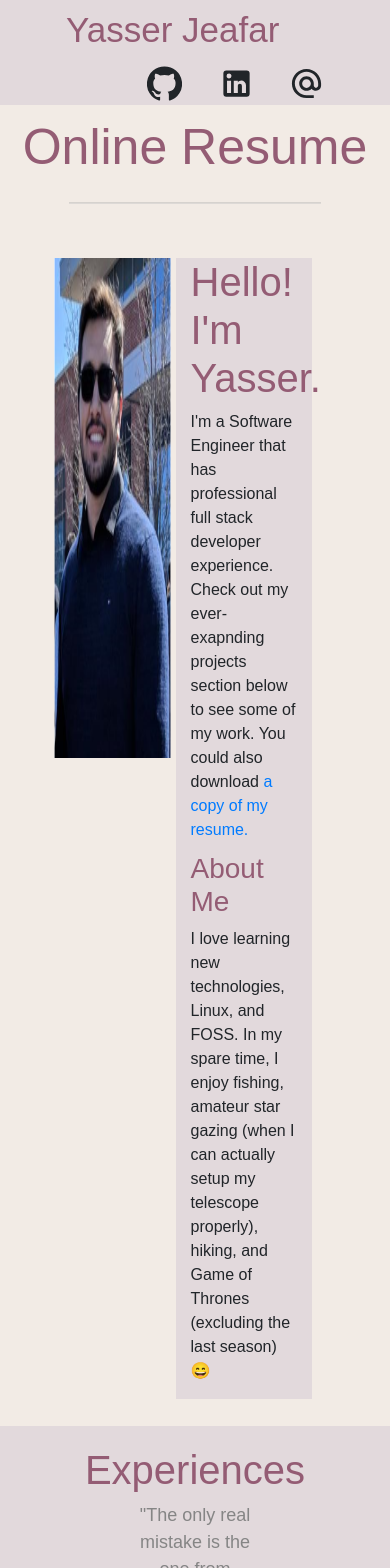
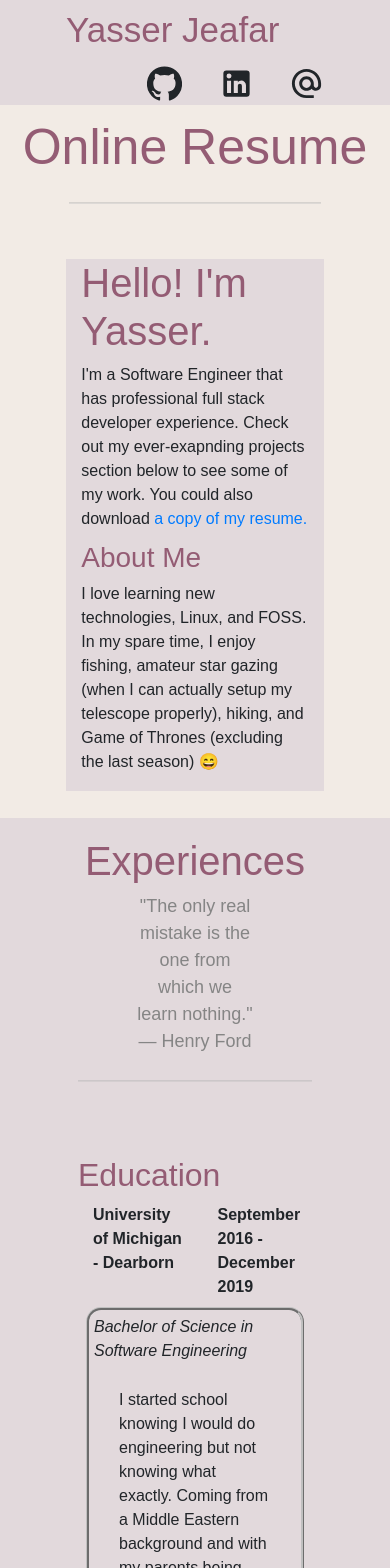
Before and after one commit to yjeafar/yjeafar.github.io, a React (Create React App) app: page / in a window 390 px wide. Shown: the top 1568 px of the page. Built offline with nearby package versions, Linux system fonts and the light colour scheme.

Commit message:
Fixed styling issues for mobile
Mobile website looks a bit different so I fixed styling in about me and experience

```diff
--- a/src/css/about-me.css
+++ b/src/css/about-me.css
@@ -4,7 +4,7 @@
 }
 
 #pictureBorder {
-    padding: 1% 10% 2% 10%;
+    padding: 1% 12% 2% 12%;
     width: 90%;
     min-width: 300px;
 }
@@ -39,3 +39,16 @@
     padding-right: 20%;
     min-width: 300px;
 }
+
+@media screen and (max-width: 550px ) {
+    #imageMinWidth {
+        display: none;
+    }
+    #aboutMeMinWidth {
+        width: 100%;
+        float: right
+    }
+    #pictureBorder {
+        margin-left: 5%;
+    }
+}
--- a/src/js/about-me.js
+++ b/src/js/about-me.js
@@ -32,7 +32,7 @@ export default function AboutMe({ forwardedRef }) {
   const classes = useStyles();
 
   return (
-    <div>
+    <div ref={forwardedRef}>
       <div id="headerStyle">
         <Row style={{marginRight:0 /* Row margin adds horizontal scroll bar, this makes sure it doesn't appear */}}>
           <Col id="nameStyle">
@@ -46,16 +46,16 @@ export default function AboutMe({ forwardedRef }) {
         </Row>
       </div>
       <NavBar />
-      <div className="lightBackground" ref={forwardedRef}>
+      <div className="lightBackground" >
         <Container className="containerStyle, AboutMe">
         <h1 id="appHeader">Online Resume</h1>
           <hr className='horizontalLine' style={{ width: '70%' }} />
           <Row className="justify-content-md-center" >
             <div id="pictureBorder">
-              <Col className={ classes.imageStyle }>
-                <img src={me} alt="me" width="100%" height="500" />
+              <Col className= { classes.imageStyle }>
+                <img id="imageMinWidth" src={me} alt="me" width="100%" height="500" />
               </Col>
-              <Col className={classes.descriptionStyle} >
+              <Col className={classes.descriptionStyle} id="aboutMeMinWidth" >
                 <h1 className={ classes.accentColor }>Hello! I'm Yasser. </h1>
                 <div style={{ paddingBottom: 10 }}>
                   I'm a Software Engineer that has professional full stack developer experience. Check out my ever-exapnding projects section below to see some of my work.
--- a/src/js/experiences.js
+++ b/src/js/experiences.js
@@ -35,12 +35,12 @@ export default function Experiences({ forwardedRef }) {
             Education
         </h2>
           <Row className='companyName' >
-            <Col xs={6} md={7} style={{ minWidth: 280 }} >
+            <Col xs={6} md={6} >
               <span >
                 University of Michigan - Dearborn
               </span>
             </Col>
-            <Col xs={6} md={5} style={{ minWidth: 200 }} >
+            <Col xs={6} md={6} className={ classes.datePosition } >
               <span>
                 September 2016 - December 2019
             </span>
@@ -113,13 +113,13 @@ export default function Experiences({ forwardedRef }) {
                     <ul>
                         <li> Updates included: accelerating processing times, requirement gathering, updating current applications, etc.</li>
                         <li>
-                          Some new features I added were: a new comment section in our application, new pages to display/update/delete customer information,
+                          Some new features I added were: a new comment section in our application, new pages to display, update, and/or delete customer information,
                           and more
                       </li>
                       </ul>
                     </li>
                     <li>
-                      Worked with SSIS packages to automate input of data files into the database, and created new SharePoint Online sites
+                      Created SSIS packages to automate input of data files into the database, and created new SharePoint Online sites
                   </li>
                   </ul>
                 </div>
```
